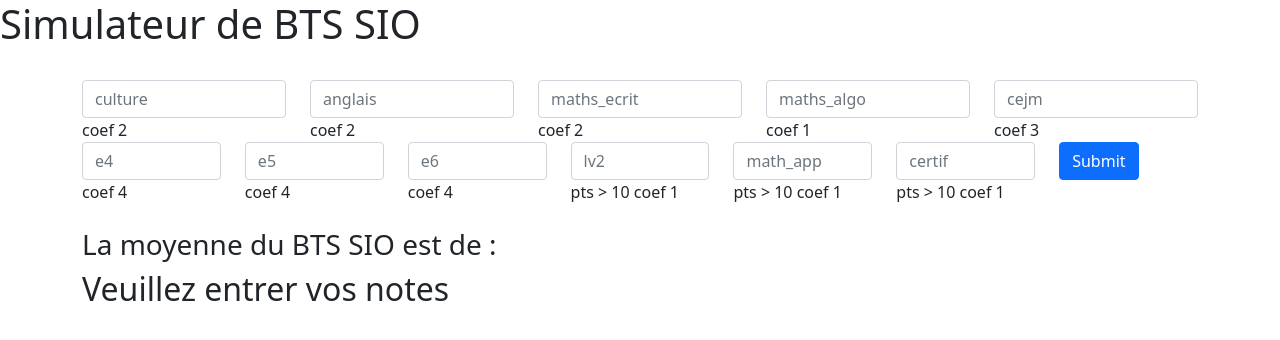
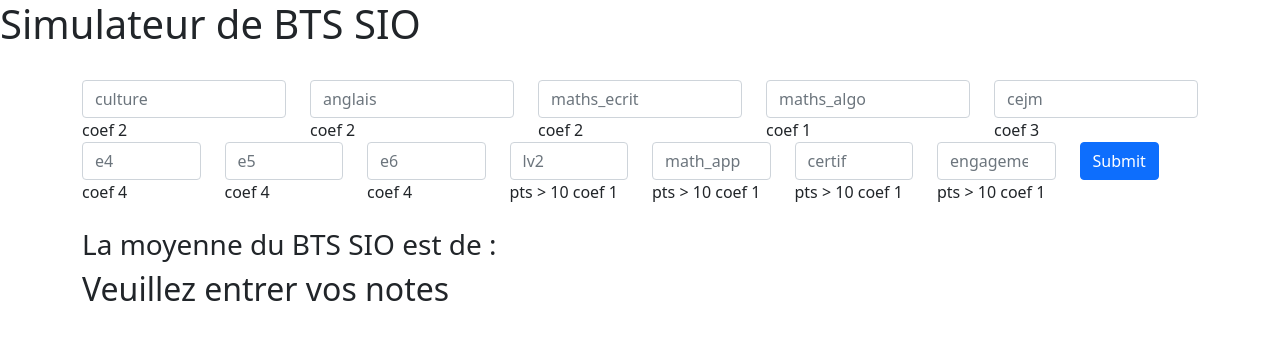
Before and after one commit to bastianfbr/simulateur_bts_sio, a PHP site: page / in a window 1280 px wide. Shown: the top 340 px of the page. Run offline with PHP 8.4, Linux system fonts and the light colour scheme; some libraries are stand-ins or nearby versions.

Commit message:
🚑️ Missing Engagement Etudiant
Engagement Etudiant was missing

```diff
--- a/index.php
+++ b/index.php
@@ -63,6 +63,9 @@
             <input type="number" step="1" min="0" max="20" maxlength="2" class="form-control" name="certif" id="certif" placeholder="certif"> pts > 10 coef 1
           </div>
           <div class="col">
+            <input type="number" step="1" min="0" max="20" maxlength="2" class="form-control" name="engagement" id="engagement" placeholder="engagement"> pts > 10 coef 1
+          </div>
+          <div class="col">
             <input type="submit" step="1" min="0" max="20" maxlength="2" class="btn btn-primary mb-3" name="submit" id="submit">
           </div>
       </form>
```
